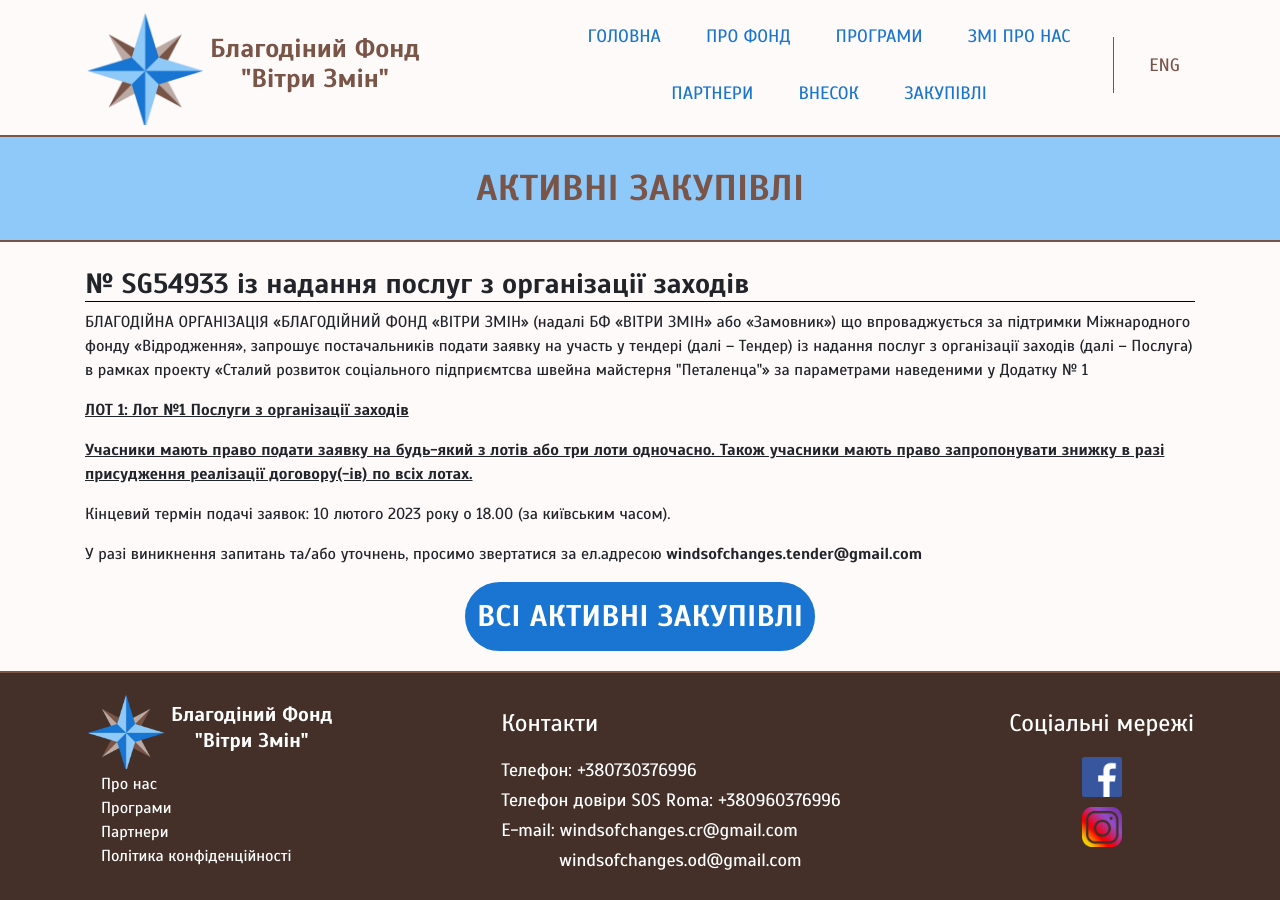
After one commit to StChyrkov/winds, a Yii app: template views/site/purchase-13.php in a window 1280 px wide. The commit adds this page. Run offline with PHP 8.4 and a stand-in for Yii, Linux system fonts and the light colour scheme; the template is opened without the code that fills it, so the values that code supplies are empty; some libraries are stand-ins or nearby versions.

Commit message:
new tender

```diff
--- a/config/web.php
+++ b/config/web.php
@@ -59,8 +59,8 @@ $config = [
             'enablePrettyUrl' => true,
             'showScriptName' => false,
             'rules' => [
-                '<action:(index|programs|media|partners|donate|about|privacy|purchases|active-purchases|archive-purchases|purchase-1|purchase-2|purchase-3|purchase-4|purchase-5|purchase-6|purchase-7|purchase-8|purchase-9|purchase-10|purchase-11|purchase-12)>' => 'site/<action>',
-                '<lang:\w+>/<action:(index|programs|media|partners|donate|about|privacy|error|purchases|active-purchases|archive-purchases|purchase-1|purchase-2|purchase-3|purchase-4|purchase-5|purchase-6|purchase-7|purchase-8|purchase-9|purchase-10|purchase-11|purchase-12)>' => 'site/<action>',
+                '<action:(index|programs|media|partners|donate|about|privacy|purchases|active-purchases|archive-purchases|purchase-1|purchase-2|purchase-3|purchase-4|purchase-5|purchase-6|purchase-7|purchase-8|purchase-9|purchase-10|purchase-11|purchase-12|purchase-13)>' => 'site/<action>',
+                '<lang:\w+>/<action:(index|programs|media|partners|donate|about|privacy|error|purchases|active-purchases|archive-purchases|purchase-1|purchase-2|purchase-3|purchase-4|purchase-5|purchase-6|purchase-7|purchase-8|purchase-9|purchase-10|purchase-11|purchase-12|purchase-13)>' => 'site/<action>',
             ],
         ],
 
--- a/controllers/SiteController.php
+++ b/controllers/SiteController.php
@@ -262,4 +262,9 @@ class SiteController extends Controller
         return $this->render('purchase-12');
     }
 
+    public function actionPurchase13()
+    {
+        return $this->render('purchase-13');
+    }
+
 }
--- /dev/null
+++ b/views/site/purchase-13.php
@@ -0,0 +1,27 @@
+<?php
+
+/** @var yii\web\View $this */
+
+use yii\helpers\Html;
+
+$this->title = \Yii::t('app', 'Активні закупівлі - Благодійний Фонд "Вітри Змін"');
+?>
+
+<div class="page-banner uppercase">
+    <h1><?= \Yii::t('app', 'Активні закупівлі')?></h1>
+</div>
+
+<div class="background-light padding-up">
+    <div class="container">
+    	<h2 class="page-h2">№ SG54933 із надання послуг з організації заходів</h2>
+        <p>БЛАГОДІЙНА ОРГАНІЗАЦІЯ «БЛАГОДІЙНИЙ ФОНД «ВІТРИ ЗМІН» (надалі БФ «ВІТРИ ЗМІН» або «Замовник») що впроваджується за підтримки Міжнародного фонду «Відродження», запрошує постачальників подати заявку на участь у тендері (далі – Тендер) із надання послуг з організації заходів (далі – Послуга) в рамках проекту «Сталий розвиток соцiального пiдприємтсва швейна майстерня "Петаленца"» за параметрами наведеними у Додатку № 1
+        </span></b></p>
+        <p><b><span class="border-low-text">ЛОТ 1: Лот №1 Послуги з організації заходів</span></b></p>
+        <p><b><span class="border-low-text">Учасники мають право подати заявку на будь-який з лотів або три лоти одночасно. Також учасники мають право запропонувати знижку в разі присудження реалізації договору(-ів) по всіх лотах.</span></b></p>
+        <p>Кінцевий термін подачі заявок: 10 лютого 2023 року о 18.00 (за київським часом).</p>
+        <p>У разі виникнення запитань та/або уточнень, просимо звертатися за ел.адресою <b>windsofchanges.tender@gmail.com</b></p>
+        <div class="flex-container disp-center">
+            <a href="active-purchases" class="link more-button button-blue">ВСІ АКТИВНІ ЗАКУПІВЛІ</a>
+        </div>
+   	</div>
+</div>
```
Also changed, not shown: views/site/active-purchases.php (+9 -0 lines).
